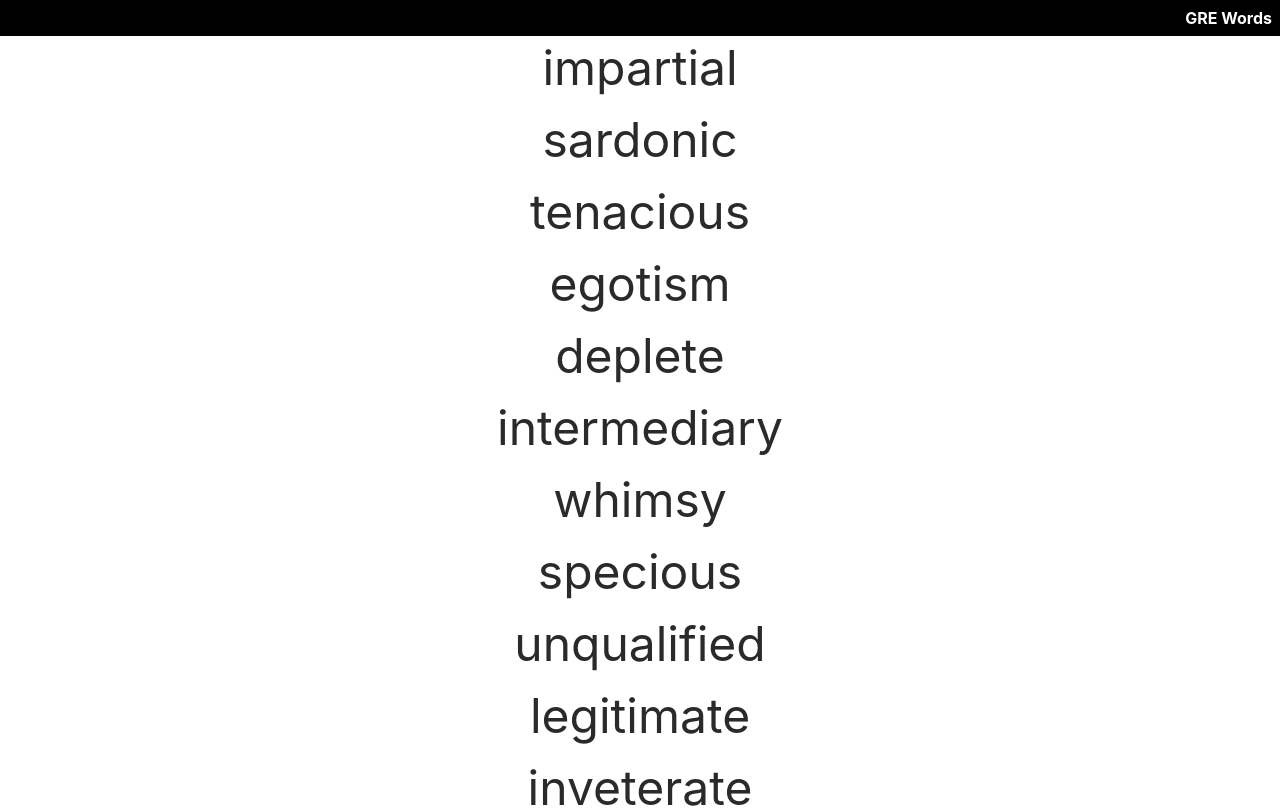
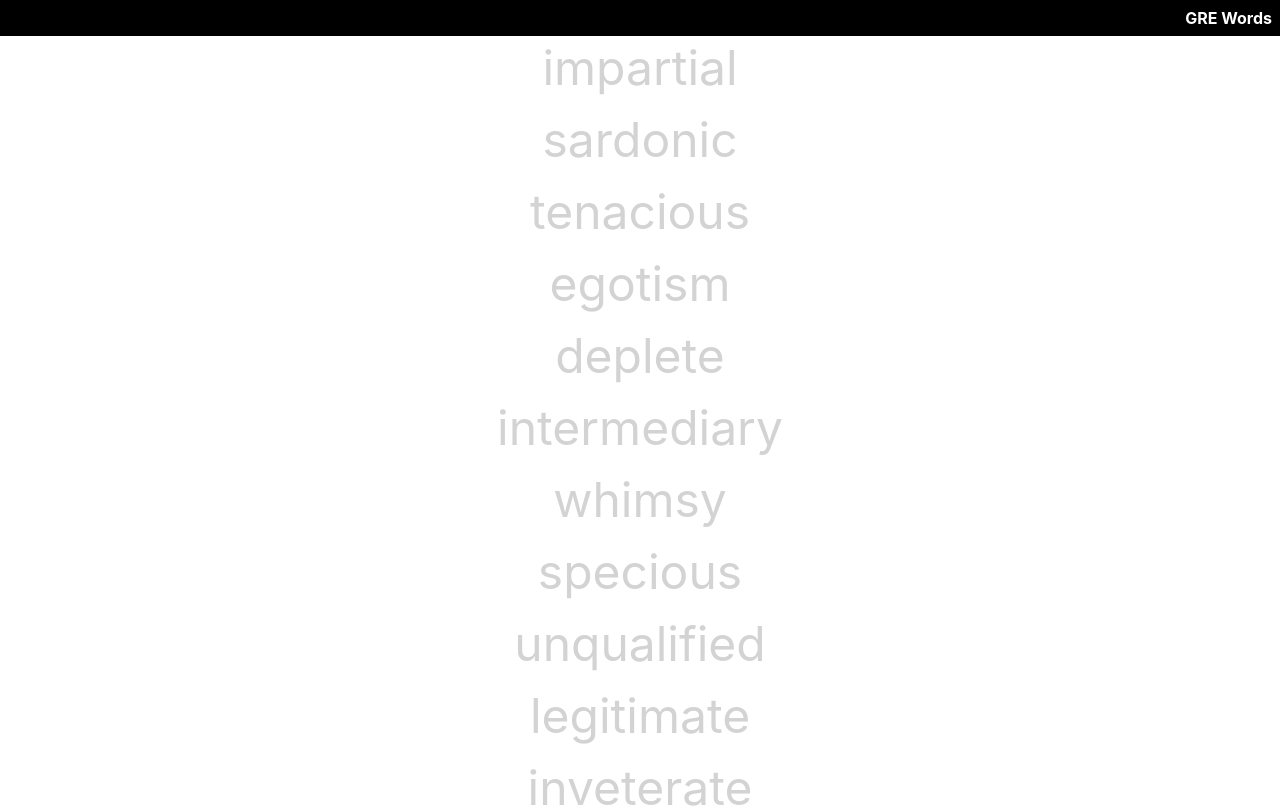
Before and after one commit to windmaomao/react-sheet, a Next.js app in the folder next/: page /dict in a window 1280 px wide. Shown: the top 808 px of the page. Built offline with nearby package versions, Linux system fonts and the light colour scheme.

Commit message:
refactor to have a page sheet component

```diff
--- a/next/components/DictSheet.module.css
+++ b/next/components/DictWord.module.css
@@ -1,19 +1,3 @@
-.container {
-  background: var(--theme-bg-color);
-  color: var(--theme-text-color);
-  margin-top: 2em;
-}
-
-.main {
-  max-width: 500px;
-  min-height: 100vh;
-  margin: 0 auto;
-  display: flex;
-  flex-direction: column;
-  justify-content: center;
-  align-items: center;
-}
-
 .article {
   width: 100%;
   outline: none;
--- a/next/components/DictSheet.tsx
+++ b/next/components/DictWord.tsx
@@ -1,12 +1,10 @@
-import styles from 'components/DictSheet.module.css'
 import dictGen, { Dict } from 'services/dictGen'
 import React, { useState, useEffect } from 'react'
+import styles from './DictWord.module.css'
 
 const gen = dictGen()
 
-type DictWordProps = {
-  id: number,
-}
+type DictWordProps = { id: number }
 const DictWord = ({ id }: DictWordProps) => {
   const [w, setW] = useState<Dict>()
   useEffect(() => { setW(gen()) }, [])
@@ -62,17 +60,4 @@ const DictWord = ({ id }: DictWordProps) => {
   )
 }
 
-const items = new Array(100).fill(0).map((_,i) => i)
-const DictSheet = () => {
-  return (
-    <div className={styles.container}>
-      <main className={styles.main}>
-        {items.map((_, i) => (
-          <DictWord key={`dict-${i}`} id={i} />
-        ))}
-      </main>
-    </div>
-  )
-}
-
-export default DictSheet
+export default DictWord
--- /dev/null
+++ b/next/components/PageSheet.module.css
@@ -0,0 +1,15 @@
+.container {
+  background: var(--theme-bg-color);
+  color: var(--theme-text-color);
+  margin-top: 2em;
+}
+
+.main {
+  max-width: 500px;
+  min-height: 100vh;
+  margin: 0 auto;
+  display: flex;
+  flex-direction: column;
+  justify-content: center;
+  align-items: center;
+}
--- /dev/null
+++ b/next/components/PageSheet.tsx
@@ -0,0 +1,23 @@
+import styles from './PageSheet.module.css'
+import {useState} from 'react'
+
+type PageSheetProps = {
+  count: number,
+  Question: Function
+}
+
+const PageSheet = ({ count, Question }: PageSheetProps) => {
+  const [items] = useState(new Array(count).fill(0))
+
+  return (
+    <div className={styles.container}>
+      <main className={styles.main}>
+        {items.map((_, i) => (
+          <Question key={`word-${i}`} id={i} />
+        ))}
+      </main>
+    </div>
+  )
+}
+
+export default PageSheet
--- a/next/pages/dict.tsx
+++ b/next/pages/dict.tsx
@@ -1,7 +1,8 @@
 import type { NextPage } from 'next'
 import Head from 'next/head'
-import DictSheet from 'components/DictSheet'
 import PageHead from 'components/PageHead'
+import PageSheet from 'components/PageSheet'
+import DictWord from 'components/DictWord'
 
 const title = 'GRE Words'
 const DictPage: NextPage = () => {
@@ -9,7 +10,8 @@ const DictPage: NextPage = () => {
     <div>
       <Head> <title>{title}</title> </Head>
       <PageHead title={title} />
-      <DictSheet />
+      <PageSheet count={50}
+                 Question={DictWord} />
     </div>
   )
 }
--- a/next/styles/globals.css
+++ b/next/styles/globals.css
@@ -20,7 +20,7 @@ a {
   --theme-bg-invert-color: black;
   --theme-text-color: black;
   --theme-text-invert-color: white;
-  --theme-text-inactive-color: rgb(43, 42, 42);
+  --theme-text-inactive-color: lightgray;
   --theme-border-color: black;
 }
 
```
